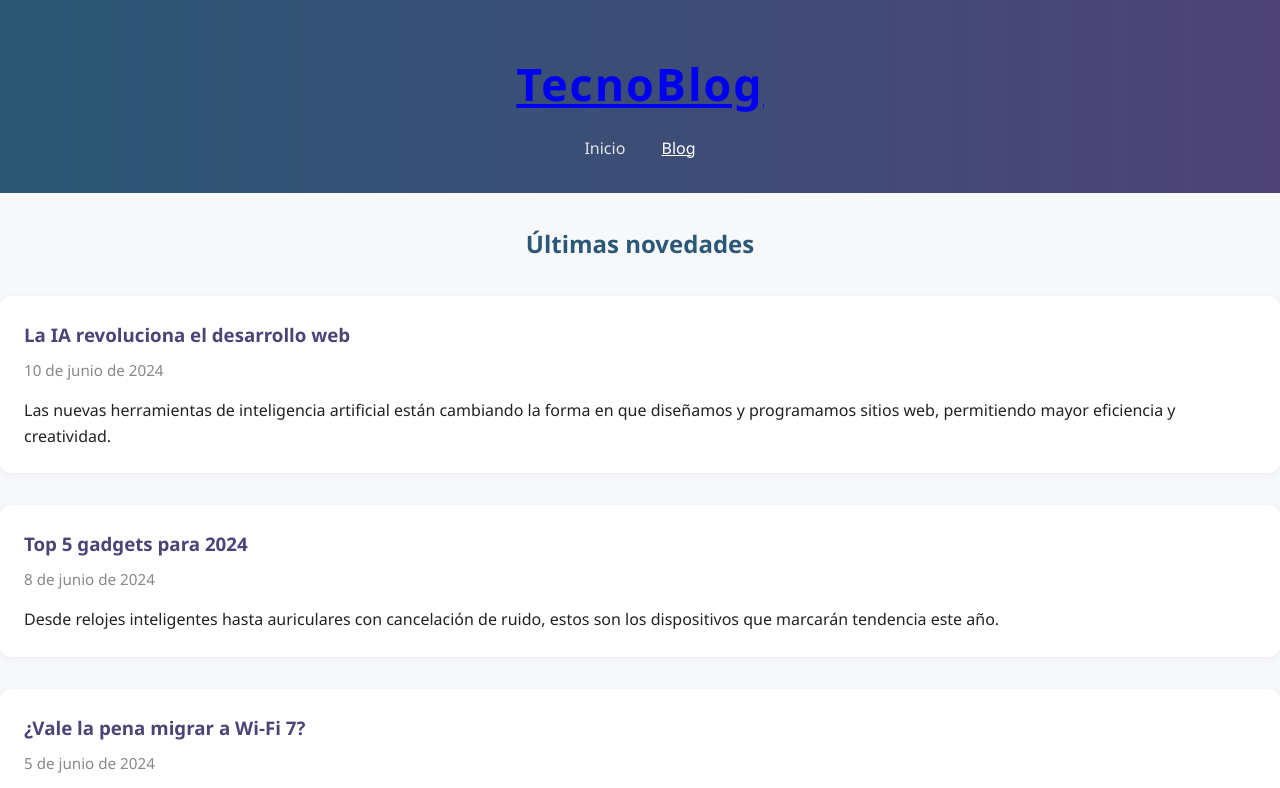
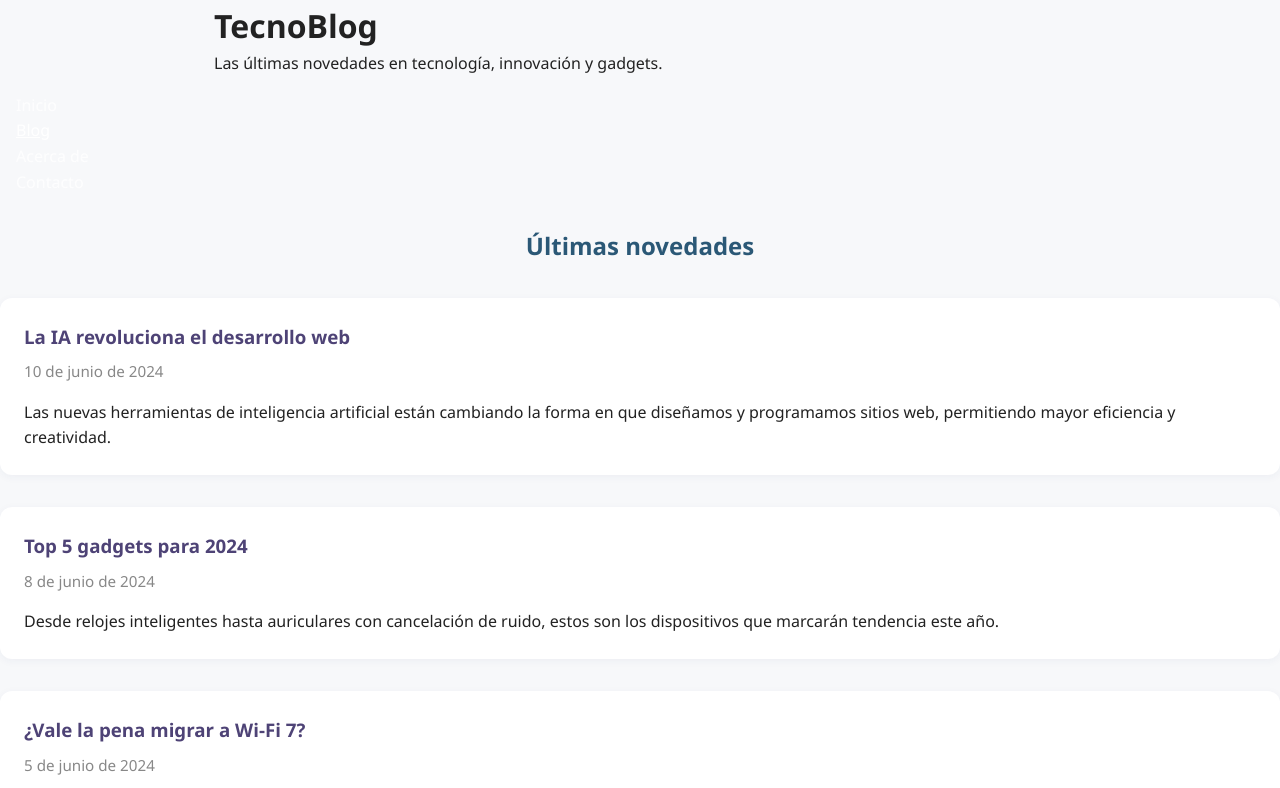
Before and after one commit to augustose/inf777, a plain HTML site: page blog.html in a window 1280 px wide. Shown: the top 788 px of the page. Drawn offline with Linux system fonts and the light colour scheme.

Commit message:
Refactor blog.html and index.html to implement a common header and sidebar layout, enhancing structure and navigation. Updated content sections for better readability and added Spanish language support.

```diff
--- a/blog.html
+++ b/blog.html
@@ -7,15 +7,27 @@
   <link rel="stylesheet" href="css/styles.css">
 </head>
 <body>
-  <header class="main-header">
+  <!-- Encabezado común a todas las páginas -->
+  <header class="common-header">
     <div class="container">
-      <h1><a href="index.html">TecnoBlog</a></h1>
-      <nav>
-        <a href="index.html">Inicio</a>
-        <a href="blog.html" class="active">Blog</a>
-      </nav>
+      <h1>TecnoBlog</h1>
+      <p>Las últimas novedades en tecnología, innovación y gadgets.</p>
     </div>
   </header>
+  <!-- Wrapper para el contenido (main y aside) -->
+  <div class="wrapper">
+    <!-- Columna de menú lateral (aside) común a todas las páginas -->
+    <aside class="sidebar">
+      <nav>
+        <ul>
+          <li><a href="index.html">Inicio</a></li>
+          <li><a href="blog.html" class="active">Blog</a></li>
+          <li><a href="#">Acerca de</a></li>
+          <li><a href="#">Contacto</a></li>
+        </ul>
+      </nav>
+    </aside>
+    <!-- Contenido principal -->
     <main class="main-content">
       <section class="blog-list">
         <h2>Últimas novedades</h2>
@@ -36,6 +48,7 @@
         </article>
       </section>
     </main>
+  </div>
   <footer class="main-footer">
     <div class="container">
       <p>&copy; 2024 TecnoBlog. Todos los derechos reservados.</p>
```
Also changed, not shown: index.html (+18 -2 lines). Lines whose indentation alone changed are shown as unchanged.
